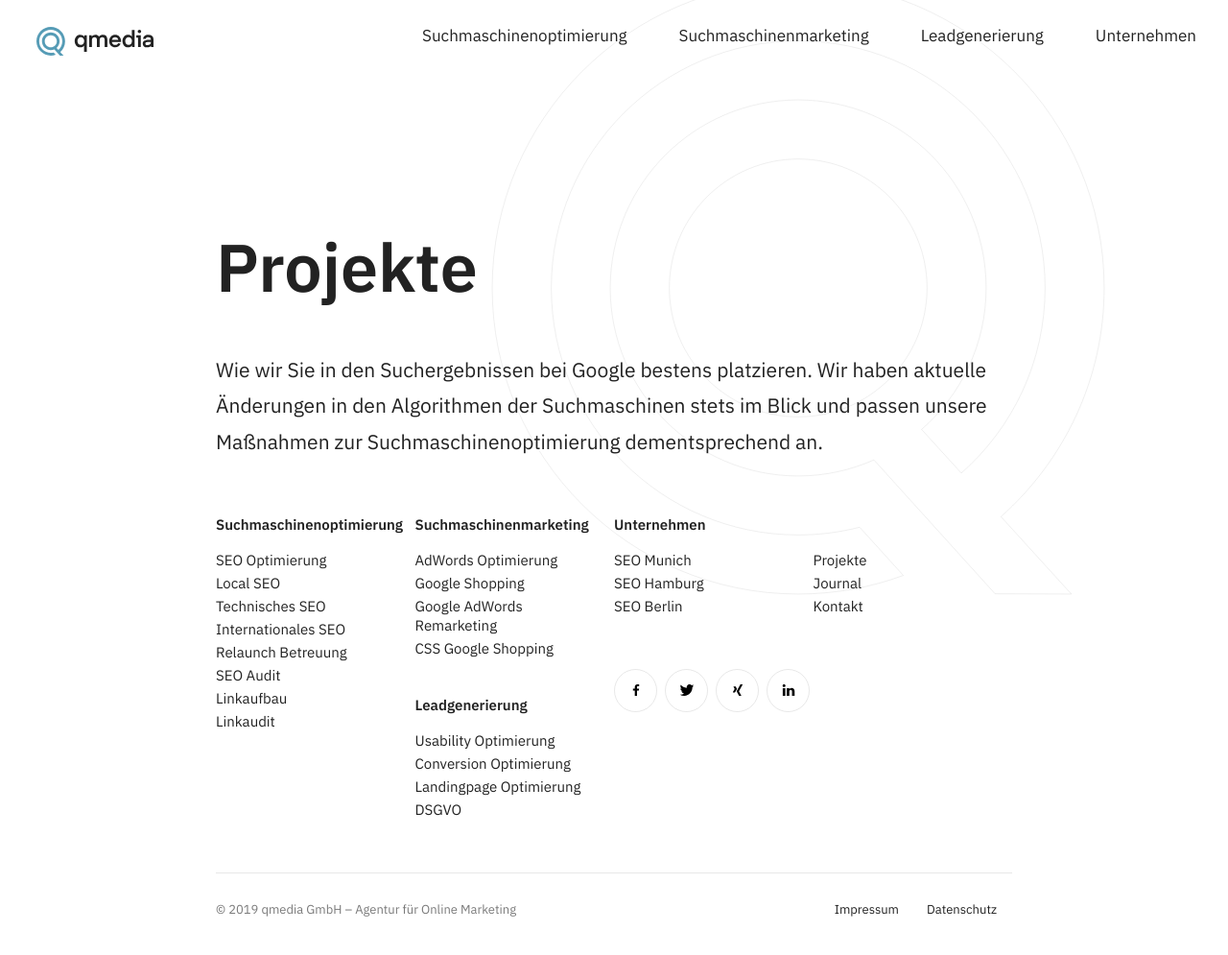
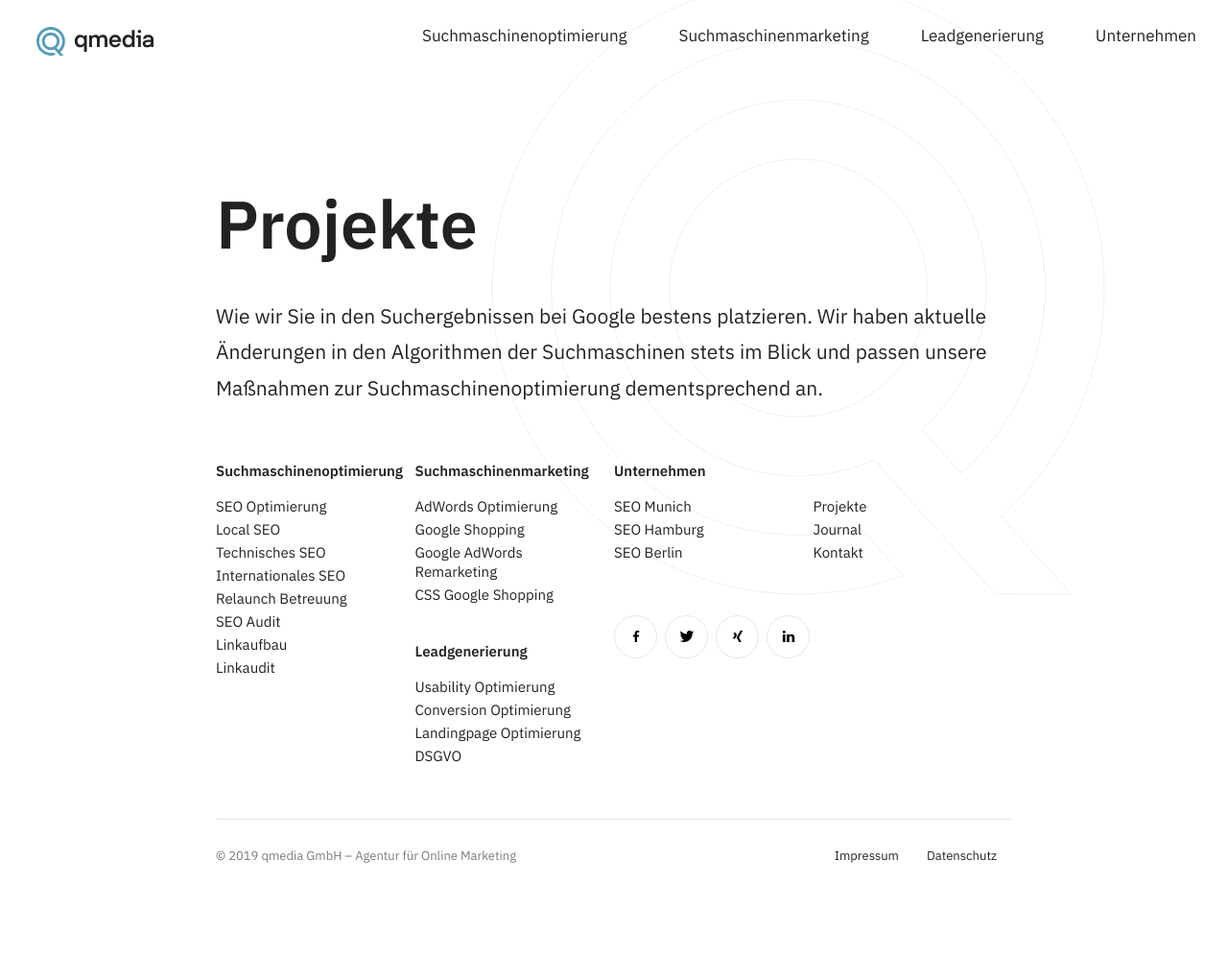
Before and after one commit to eboga/new.qmedia.de, a Jekyll site: the page built from _content/projekte.md, in a window 1280 px wide. Shown: the whole page at 96% size. Built offline with Jekyll 4.4.1, drawn with Linux system fonts in a browser that asks for light colours; after the commit the page ends 939 px from its top, so only the background shows below that.

Commit message:
adjusted paddings

```diff
--- a/_includes/header.css
+++ b/_includes/header.css
@@ -28,7 +28,7 @@ header {
 }
 @media only screen and (min-width: 48em) {
     header {
-        margin-bottom: 135px;
+        margin-bottom: 110px;
     }
     a.qmedia-logo {
         display: block;
--- a/_includes/style.css
+++ b/_includes/style.css
@@ -68,10 +68,9 @@ a:hover {
 
 
 h1 {
-    margin: 40px 0 46px 0;
+    margin: 20px 0 35px 0;
     font-weight: 600;
     line-height: 1.1;
-    color: var(--qmedia-100);
 }
 @media only screen and (max-width: 47.9375em) {
     h1 {
```
Also changed, not shown: _includes/header.min.css, _includes/style.min.css.
